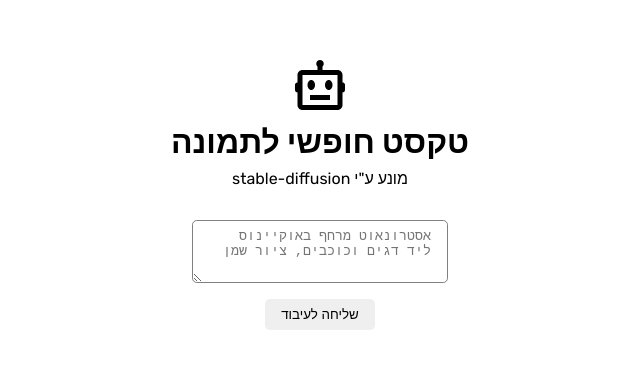
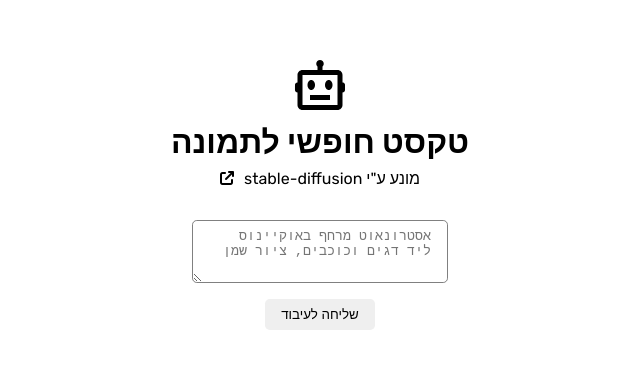
Before and after one commit to ItayLisaey/silver-octo-pancake, a Next.js app: page / in a window 1280 px wide. Shown: the part 208-576 px from the top of the page, without its empty margins (424-1064 px from the left). Built offline with nearby package versions, Linux system fonts and the light colour scheme.

Commit message:
feat: added proper link to stable-diffusion repo

```diff
--- a/components/PictureMaker/states/Idle/idle.module.scss
+++ b/components/PictureMaker/states/Idle/idle.module.scss
@@ -13,7 +13,14 @@
             inline: 1rem;
             block: .5rem;
         }
+        transition: all .2s ease;
         cursor: pointer;
+        &:hover {
+            transform: scale(1.05);
+        }
+        &:active {
+            transform: scale(.95);
+        }
     }
 
     & > textarea {
--- a/pages/_document.tsx
+++ b/pages/_document.tsx
@@ -10,6 +10,13 @@ export default function Document() {
           href='https://fonts.googleapis.com/css2?family=Rubik:ital,wght@0,300;0,400;0,500;0,600;0,700;0,800;0,900;1,300;1,400;1,500;1,600;1,700;1,800;1,900&display=swap'
           rel='stylesheet'
         />
+        <link
+          rel='stylesheet'
+          href='https://cdnjs.cloudflare.com/ajax/libs/font-awesome/6.2.0/css/all.min.css'
+          integrity='sha512-xh6O/CkQoPOWDdYTDqeRdPCVd1SpvCA9XXcUnZS2FmJNp1coAFzvtCN9BmamE+4aHK8yyUHUSCcJHgXloTyT2A=='
+          crossOrigin='anonymous'
+          referrerPolicy='no-referrer'
+        />
       </Head>
       <body>
         <Main />
--- a/pages/index.tsx
+++ b/pages/index.tsx
@@ -17,8 +17,15 @@ const Home: NextPage = () => {
         <header>
           <Image src='/bot-black.svg' alt='bot icon' width={60} height={60} />
           <h1>טקסט חופשי לתמונה</h1>
-          {/*  eslint-disable-next-line react/no-unescaped-entities */}
-          <p>מונע ע"י stable-diffusion</p>
+          <a
+            href='https://github.com/CompVis/stable-diffusion'
+            target={'_blank'}
+            rel={'noreferrer'}
+          >
+            {/*  eslint-disable-next-line react/no-unescaped-entities */}
+            <span>מונע ע"י stable-diffusion</span>
+            <i className='fa-solid fa-arrow-up-right-from-square'></i>
+          </a>
         </header>
         <PictureMaker />
       </main>
--- a/styles/home.module.scss
+++ b/styles/home.module.scss
@@ -17,4 +17,22 @@
     align-items: center;
     gap: .5rem;
   }
+
+  a {
+    display: flex;
+    gap: 1ch;
+    align-items: center;
+    justify-content: center;
+    transition: 0.2 ease all;
+
+    & > span {
+      transition: 0.2 ease all;
+
+    }
+    &:hover {
+      span {
+        text-decoration: underline;
+      }
+    }
+  }
 }
```
